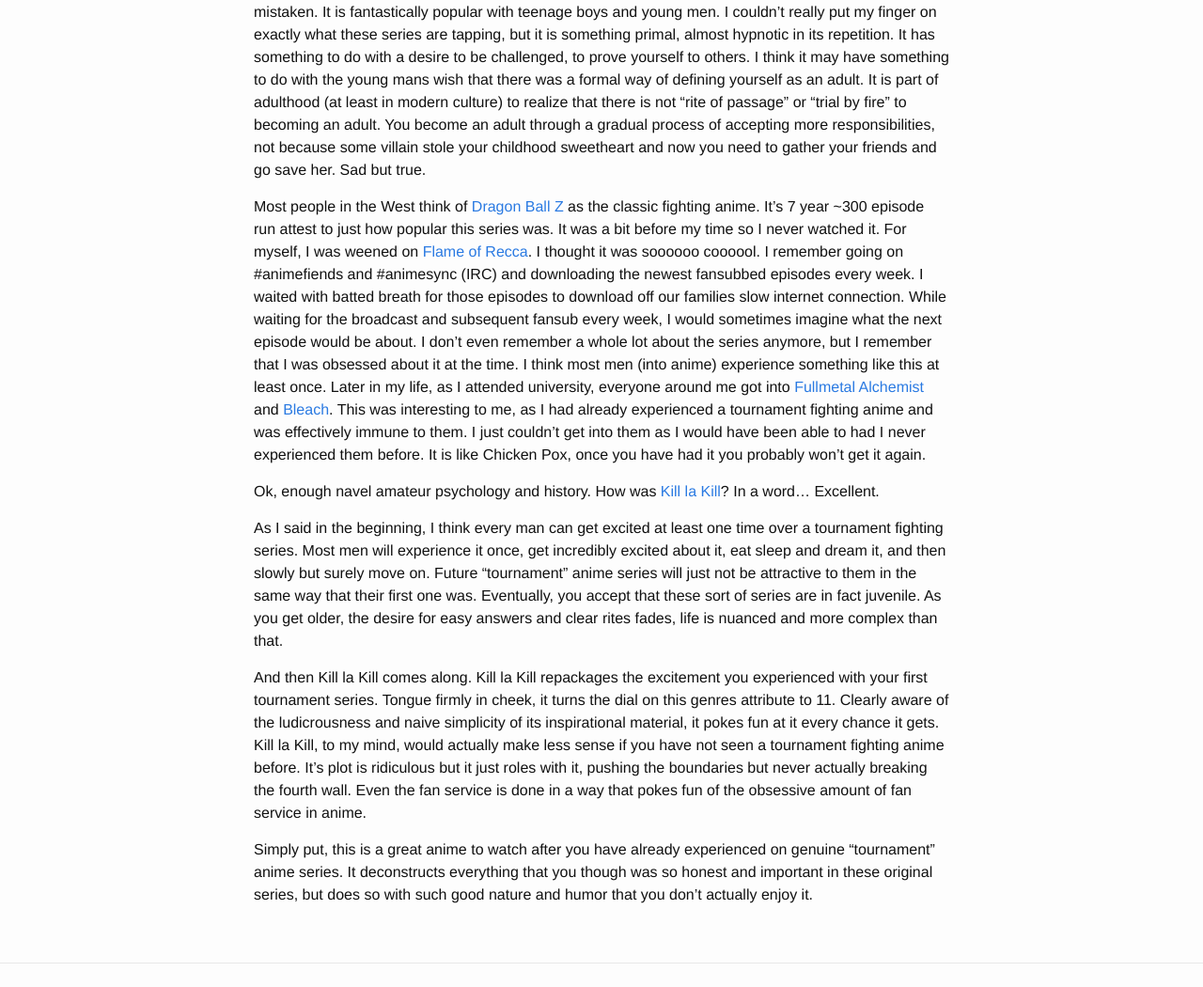
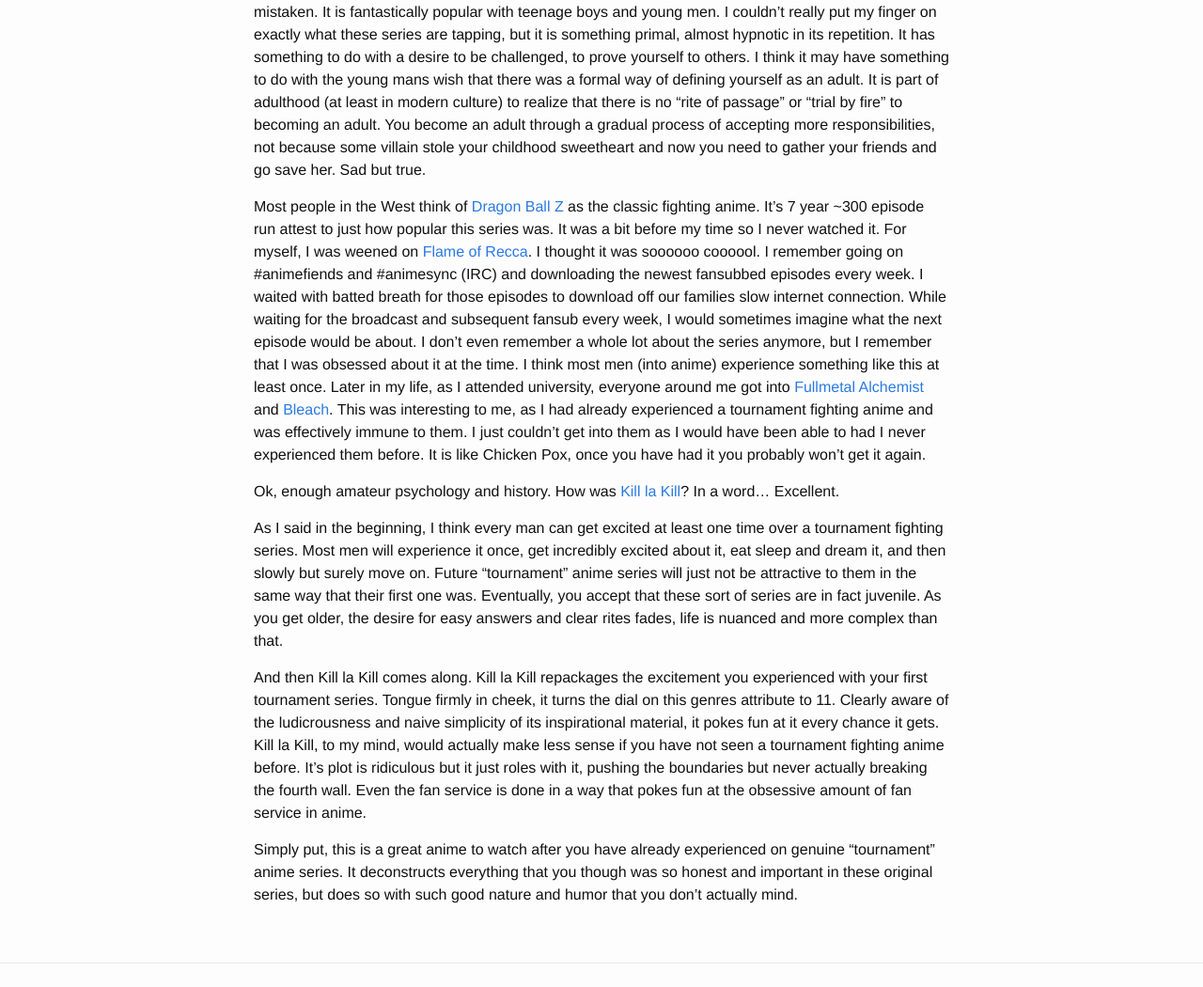
Before and after one commit to samedhi/samedhi.github.io, a Jekyll site: the page built from _posts/2015-04-15-kill-la-kill-anime.markdown, in a window 1280 px wide. Shown: the part 628-1678 px from the top of the page at 94% size. Built offline with Jekyll 4.4.1, drawn with Linux system fonts in a browser that asks for light colours; some of the changed text lies outside the part shown.

Commit message:
Slight cleanup of Kill la Kill

```diff
--- a/_posts/2015-04-15-kill-la-kill-anime.markdown
+++ b/_posts/2015-04-15-kill-la-kill-anime.markdown
@@ -11,14 +11,14 @@
 
 Oh, did I mention the monologues? This genre of anime absolutely-freaking-loves their monologues. People will stop a fight to give 3 or 4 minutes of verbal exchanges. Each contestant daring the other. Revealing some tiny (and usually insignificant) detail of the heroes quest. Baiting the hero with some hint about where the princess is hidden. You get the idea. If Shakespear were alive today, he would shake his head and walk away at the length and pacing of some of these monologues. Hamlet, long winded? My friend, he was an amateur.
 
-You might think this repetition and wordiness would mean this genre is unpopular; you would be so very mistaken. It is fantastically popular with teenage boys and young men. I couldn't really put my finger on exactly what these series are tapping, but it is something primal, almost hypnotic in its repetition. It has something to do with a desire to be challenged, to prove yourself to others. I think it may have something to do with the young mans wish that there was a formal way of defining yourself as an adult. It is part of adulthood (at least in modern culture) to realize that there is not "rite of passage" or "trial by fire" to becoming an adult. You become an adult through a gradual process of accepting more responsibilities, not because some villain stole your childhood sweetheart and now you need to gather your friends and go save her. Sad but true.
+You might think this repetition and wordiness would mean this genre is unpopular; you would be so very mistaken. It is fantastically popular with teenage boys and young men. I couldn't really put my finger on exactly what these series are tapping, but it is something primal, almost hypnotic in its repetition. It has something to do with a desire to be challenged, to prove yourself to others. I think it may have something to do with the young mans wish that there was a formal way of defining yourself as an adult. It is part of adulthood (at least in modern culture) to realize that there is no "rite of passage" or "trial by fire" to becoming an adult. You become an adult through a gradual process of accepting more responsibilities, not because some villain stole your childhood sweetheart and now you need to gather your friends and go save her. Sad but true.
 
 Most people in the West think of [Dragon Ball Z](http://en.wikipedia.org/wiki/Dragon_Ball_Z) as the classic fighting anime. It's 7 year ~300 episode run attest to just how popular this series was. It was a bit before my time so I never watched it. For myself, I was weened on [Flame of Recca](http://en.wikipedia.org/wiki/Flame_of_Recca). I thought it was soooooo coooool. I remember going on #animefiends and #animesync (IRC) and downloading the newest fansubbed episodes every week. I waited with batted breath for those episodes to download off our families slow internet connection. While waiting for the broadcast and subsequent fansub every week, I would sometimes imagine what the next episode would be about. I don't even remember a whole lot about the series anymore, but I remember that I was obsessed about it at the time. I think most men (into anime) experience something like this at least once. Later in my life, as I attended university, everyone around me got into [Fullmetal Alchemist](http://en.wikipedia.org/wiki/Fullmetal_Alchemist) and [Bleach](http://en.wikipedia.org/wiki/Bleach_%28anime%29). This was interesting to me, as I had already experienced a tournament fighting anime and was effectively immune to them. I just couldn't get into them as I would have been able to had I never experienced them before. It is like Chicken Pox, once you have had it you probably won't get it again.
 
-Ok, enough navel amateur psychology and history. How was [Kill la Kill](http://en.wikipedia.org/wiki/Kill_la_Kill)? In a word... Excellent.
+Ok, enough amateur psychology and history. How was [Kill la Kill](http://en.wikipedia.org/wiki/Kill_la_Kill)? In a word... Excellent.
 
 As I said in the beginning, I think every man can get excited at least one time over a tournament fighting series. Most men will experience it once, get incredibly excited about it, eat sleep and dream it, and then slowly but surely move on. Future "tournament" anime series will just not be attractive to them in the same way that their first one was. Eventually, you accept that these sort of series are in fact juvenile. As you get older, the desire for easy answers and clear rites fades, life is nuanced and more complex than that.
 
-And then Kill la Kill comes along. Kill la Kill repackages the excitement you experienced with your first tournament series. Tongue firmly in cheek, it turns the dial on this genres attribute to 11. Clearly aware of the ludicrousness and naive simplicity of its inspirational material, it pokes fun at it every chance it gets. Kill la Kill, to my mind, would actually make less sense if you have not seen a tournament fighting anime before. It's plot is ridiculous but it just roles with it, pushing the boundaries but never actually breaking the fourth wall. Even the fan service is done in a way that pokes fun of the obsessive amount of fan service in anime.
+And then Kill la Kill comes along. Kill la Kill repackages the excitement you experienced with your first tournament series. Tongue firmly in cheek, it turns the dial on this genres attribute to 11. Clearly aware of the ludicrousness and naive simplicity of its inspirational material, it pokes fun at it every chance it gets. Kill la Kill, to my mind, would actually make less sense if you have not seen a tournament fighting anime before. It's plot is ridiculous but it just roles with it, pushing the boundaries but never actually breaking the fourth wall. Even the fan service is done in a way that pokes fun at the obsessive amount of fan service in anime.
 
-Simply put, this is a great anime to watch after you have already experienced on genuine "tournament" anime series. It deconstructs everything that you though was so honest and important in these original series, but does so with such good nature and humor that you don't actually enjoy it.
+Simply put, this is a great anime to watch after you have already experienced on genuine "tournament" anime series. It deconstructs everything that you though was so honest and important in these original series, but does so with such good nature and humor that you don't actually mind.
```
